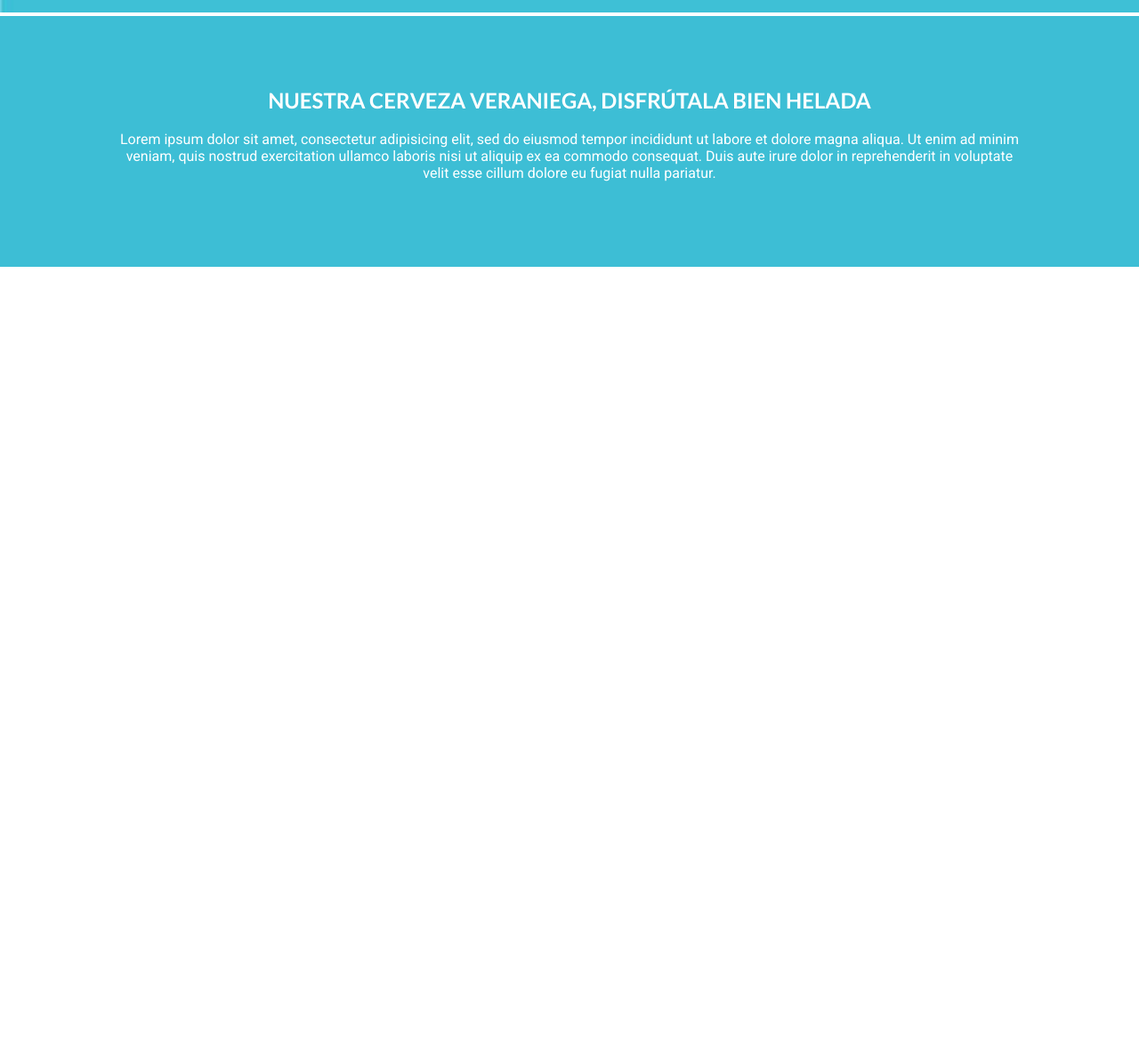
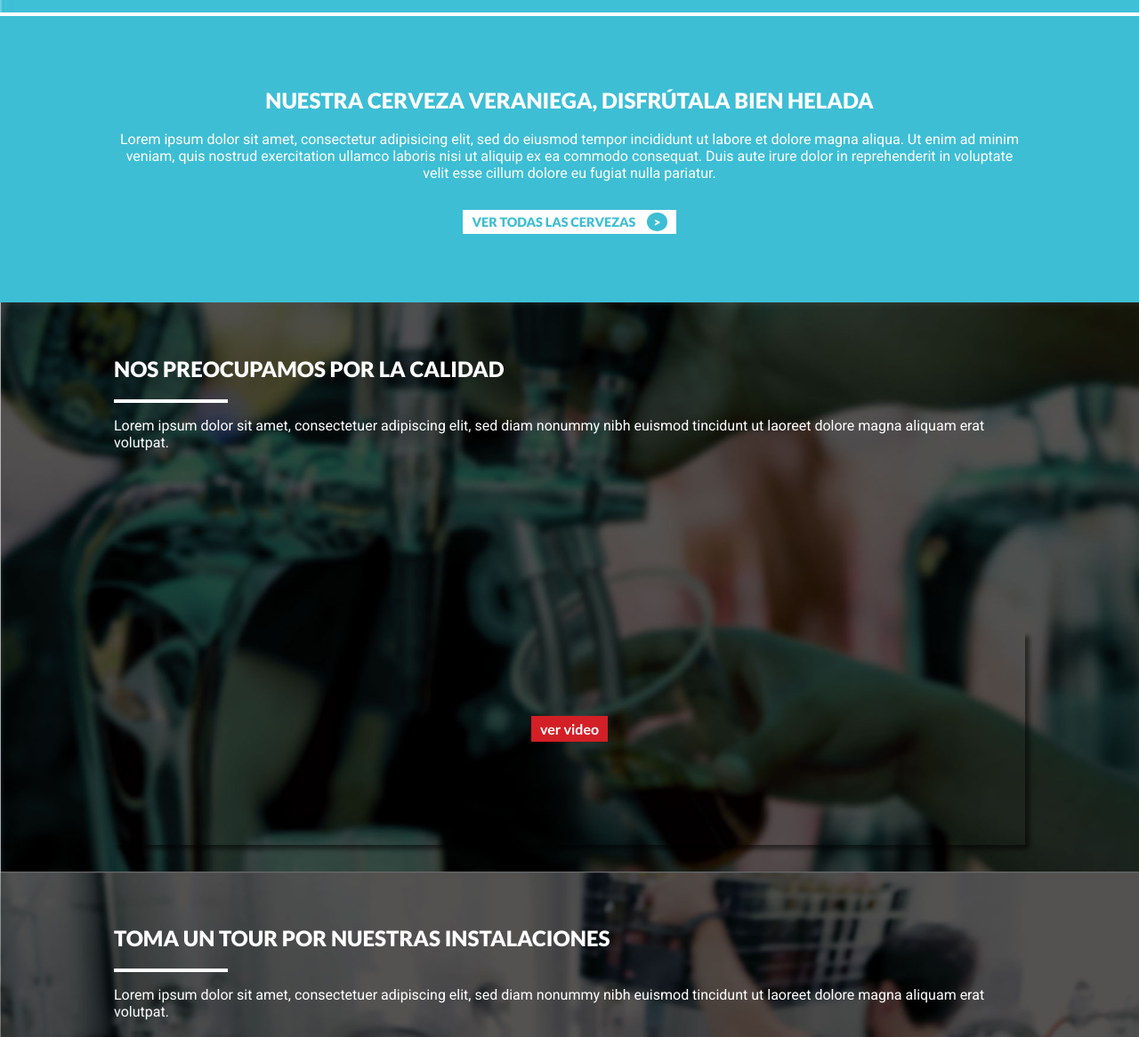
Before and after one commit to Matokosp/Tubinger, a plain HTML site: page index.html in a window 1280 px wide. Shown: the part 2406-3572 px from the top of the page at 89% size. Before the commit the page ends 2706 px from the top, so only its background shows below. Drawn offline with nearby package versions, Linux system fonts and the light colour scheme.

Commit message:
update sections home

```diff
--- a/assets/css/style.css
+++ b/assets/css/style.css
@@ -10,6 +10,7 @@ body {
 
 h1, h2, h3, h4 {
 	font-family: 'Lato', sans-serif;
+	font-weight: 900;
 }
 
 a {
@@ -69,7 +70,7 @@ ul {
 	left: 30%;
 }
 
-.featured-description {
+.featured__description {
 	position: relative;
 	background-color: #3DBED5;
 	text-align: center;
@@ -77,7 +78,71 @@ ul {
 	padding: 10vh 10vw;
 }
 
-.featured-description h2 {
+.featured__description h2 {
 	text-transform: uppercase;
 	margin-top: 0;
 }
+
+.featured__description-beerlink {
+	font-family: 'Lato', sans-serif;
+	font-weight: 900;
+	background-color: #fff;
+	padding: 5px 10px;
+	color: #3DBED5;
+	margin-top: 250px;
+	text-transform: uppercase;
+	font-size: 0.9em;
+}
+
+.featured__description-beerlink span {
+	display: inline-block;
+	color: #fff;
+	background-color: #3DBED5;
+	padding: 2px 7px;
+	border-radius: 50%;
+	margin-left: 10px;
+}
+
+.quality {
+	background-image: url('../images/quality-bkg.jpg');
+	background-size: cover;
+	height: 80vh;
+	padding: 5vh 10vw;
+	position: relative;
+}
+
+.white-text {
+	color: #fff;
+}
+
+.title__separation {
+	height: 4px;
+	background-color: #fff;
+	width: 10vw;
+}
+
+.video__square {
+	position: absolute;
+	width: 80%;
+	bottom: 30px;
+	left: 10%;
+	box-shadow: 5px 5px 5px rgba(0,0,0,0.5);
+	height: 30vh;
+	text-align: center;
+	padding-top: 12.5vh;
+}
+
+.video__square a {
+	color: #fff;
+	background-color: #D31F26;
+	font-family: 'Lato', sans-serif;
+	padding: 5px 10px;
+}
+
+.tour {
+	background-image: url('../images/tour-bkg.jpg');
+	background-size: cover;
+	height: 80vh;
+	padding: 5vh 10vw;
+	position: relative;
+}
--- a/index.html
+++ b/index.html
@@ -62,17 +62,36 @@
 			<img class="home-slogan" src="assets/images/slogan-white.png">
 		</section>
 		<section class="featured">
-			<!-- <div class="featured__img"> -->
+			<div class="featured__img">
 				<img class="featured__img-bkg" src="assets/images/destacada-bkg.jpg">
 				<img class="featured__img-beer shadowed" src="assets/images/summer-ale.png">
-			<!-- </div> -->
-			<div class="featured-description">
+			</div>
+			<div class="featured__description">
 				<h2>nuestra cerveza veraniega, disfrútala bien helada</h2>
 				<p>Lorem ipsum dolor sit amet, consectetur adipisicing elit, sed do eiusmod
 				tempor incididunt ut labore et dolore magna aliqua. Ut enim ad minim veniam,
 				quis nostrud exercitation ullamco laboris nisi ut aliquip ex ea commodo
 				consequat. Duis aute irure dolor in reprehenderit in voluptate velit esse
 				cillum dolore eu fugiat nulla pariatur.</p>
+				<br>
+				<a class="featured__description-beerlink" href="beers.html">ver todas las cervezas <span>></span></a>
+			</div>
+		</section>
+		<section class="quality">
+			<div class="section__title white-text">
+				<h2>NOS PREOCUPAMOS POR LA CALIDAD</h2>
+				<div class="title__separation"></div>
+				<p>Lorem ipsum dolor sit amet, consectetuer adipiscing elit, sed diam nonummy nibh euismod tincidunt ut laoreet dolore magna aliquam erat volutpat.</p>
+			</div>
+			<div class="video__square">
+				<a>ver video</a>
+			</div>
+		</section>
+		<section class="tour">
+			<div class="section__title white-text">
+				<h2>TOMA UN TOUR POR NUESTRAS INSTALACIONES</h2>
+				<div class="title__separation"></div>
+				<p>Lorem ipsum dolor sit amet, consectetuer adipiscing elit, sed diam nonummy nibh euismod tincidunt ut laoreet dolore magna aliquam erat volutpat.</p>
 			</div>
 		</section>
 	</div>
```
Also changed, not shown: assets/images/quality-bkg.jpg (added), assets/images/tour-bkg.jpg (added).
